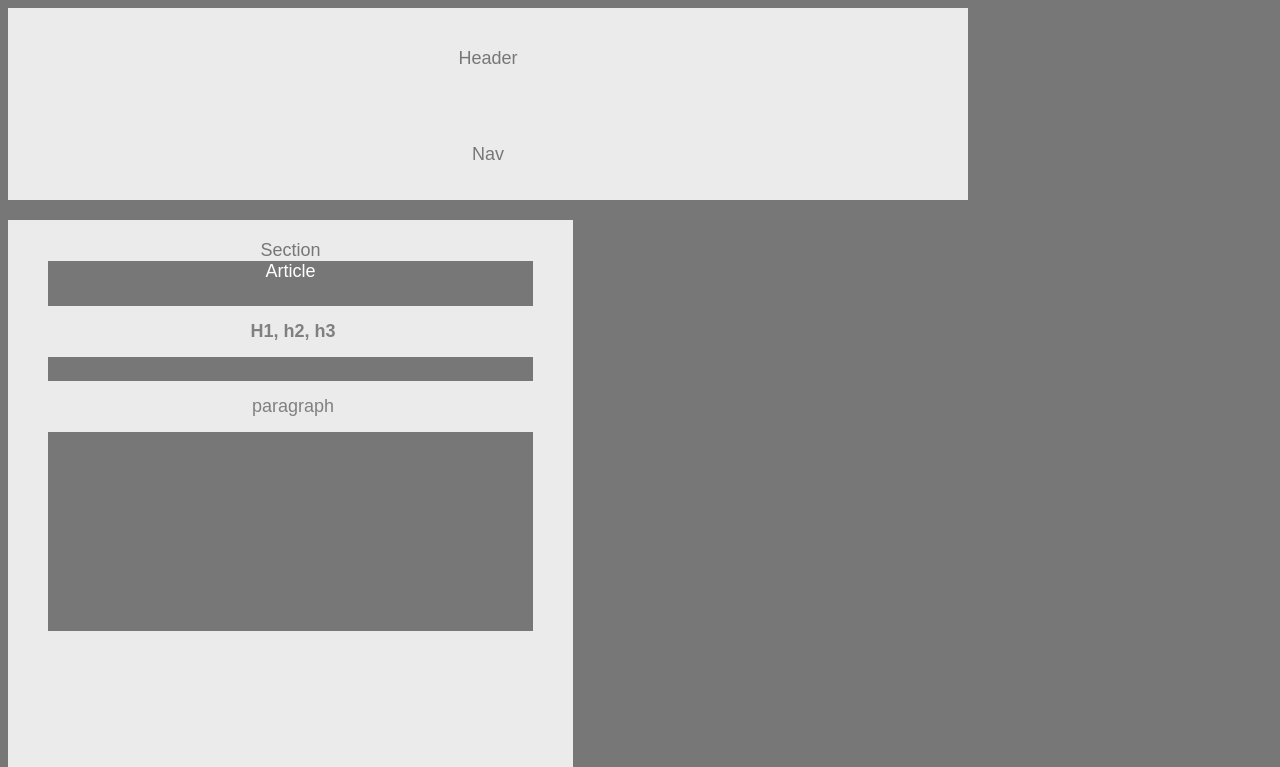
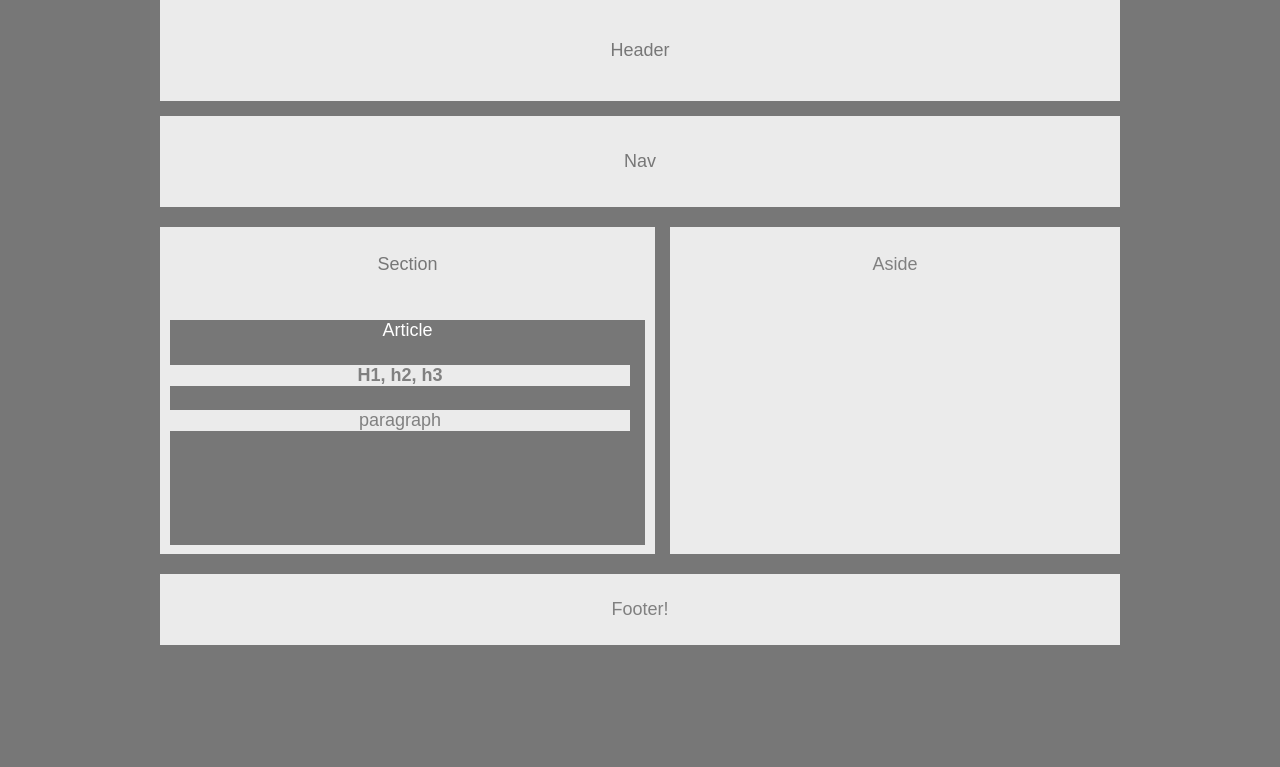
Before and after one commit to RashaiJ/HW-Wireframe, a plain HTML site: page index.html in a window 1280 px wide. Shown: the top 767 px of the page. Drawn offline with Linux system fonts and the light colour scheme.

Commit message:
shortened article height & padding, added section & aside padding top, added margin bottom to section/aside + border to footer w overflow hidden

```diff
--- a/index.html
+++ b/index.html
@@ -10,8 +10,7 @@
 <body>
     <header>Header</header>
     <nav>Nav</nav>
-    <div id="middle">
-    <aside id="section"> Section
+  <aside id="section"> Section
         <section>
             <article>Article
                 <h1>H1, h2, h3</h1>
@@ -19,9 +18,7 @@
             </article>
         </section>
     </aside>
-
-<aside id="aside">Aside</aside>
-</div>
+    <aside id="aside">Aside</aside>
 <footer>Footer!</footer>
 </body>
 </html>
--- a/style.css
+++ b/style.css
@@ -8,7 +8,8 @@ body {
     font-family: Arial, Helvetica, sans-serif;
     color: #777;
     background: #777;
-    width: 960px;
+    max-width: 960px;
+    margin: auto;
     font-size: 18px;
     align-content: center;
 }
@@ -17,40 +18,43 @@ nav {
     background: #ebebeb;
     text-align: center;
     display: block;
+    margin-top: 15px;
 }
 #section {
     background: #ebebeb;
     float: left;
-    padding:20px 40px 80px 40px;
-    height: 450px;
-    width: 495 px;
+    height: 300px;
+    width: 495px;
     text-align: center;
-    margin-right: 20px;
+    padding-top: 27px;
+    margin-top: 20PX;
+    margin-bottom:20px;
 }
 #aside {
     background: #ebebeb;
+    padding-top: 27px;
     float: right;
-    width: 465px;
+    width: 450px;
     text-align: center;
     color: grey;
-    height: 400px;
+    height: 300px;
+    margin-top: 20PX;
+    margin-bottom:20px;
+
 
 }
 article {
     color: white;
     background: #777;
-    width: 485px;
+    width: 475px;
     text-align: center;
-    height:370px;
+    height:225px;
+    margin: 45px 10px 10px 10px;
 }
 
-#middle {
-    margin-top: 20px;
-}
 
 h1 {
     background: #ebebeb;
-    padding: 15px;
     text-align: center;
     color: grey;
     width: 460px;
@@ -61,12 +65,14 @@ p{
     background: #ebebeb;
     color:grey;
     width: 460px;
-    padding: 15px;
+
 }
 footer {
     background: #ebebeb;
     padding: 25px;
-    margin-top: 20px;
-    clear: both;
+    color: grey;
+    text-align:center;
+    border: white;
+    overflow: hidden;
 
 }
```
